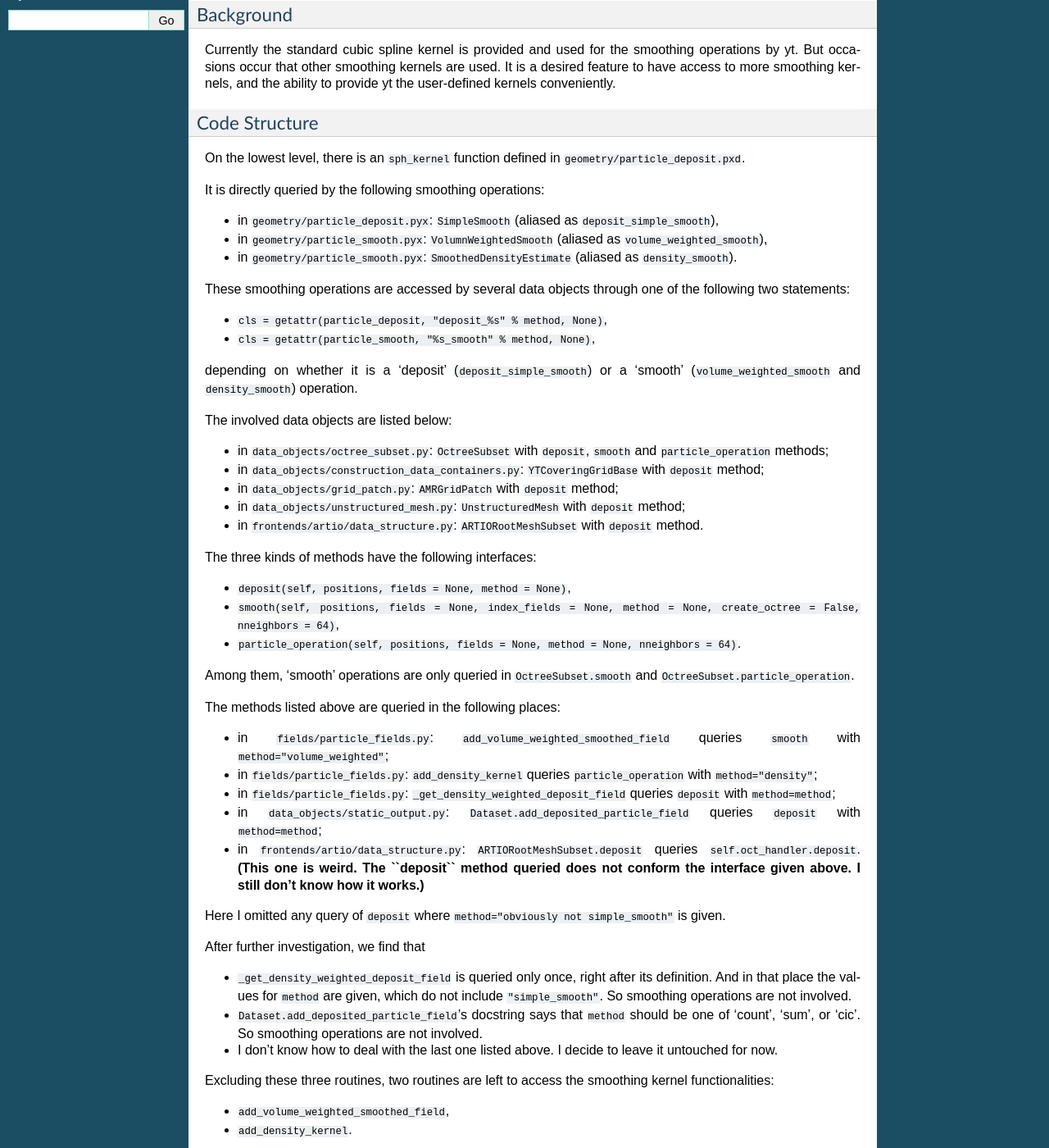
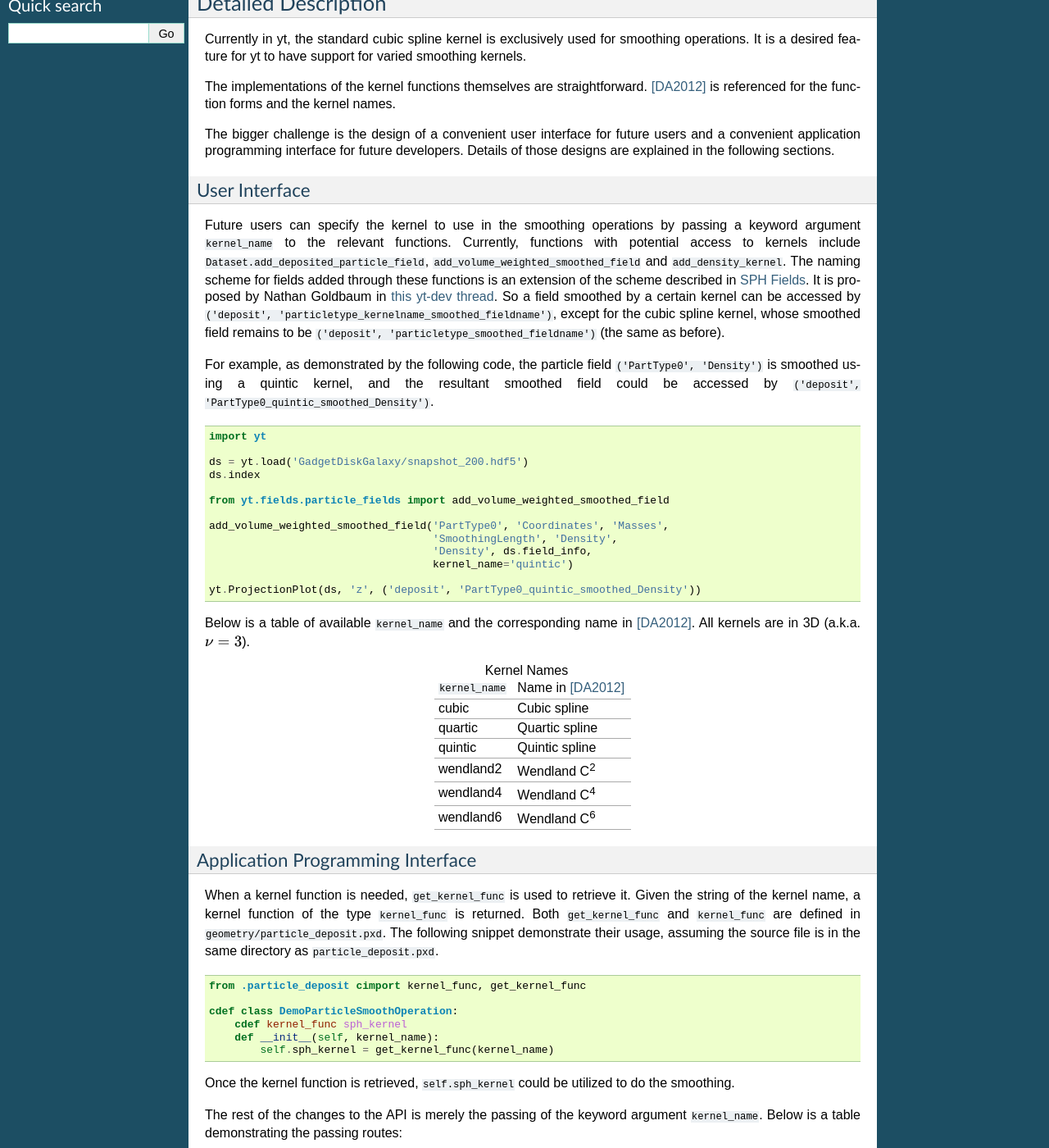
Before and after one commit to yt-project/ytep, a Sphinx documentation site: the page built from source/YTEPs/YTEP-0024.rst, in a window 1280 px wide and 1400 px high, scrolled down 512 px. Shown: the whole window at 82% size. Built offline with Sphinx 7.4.7, drawn with Linux system fonts in a browser that asks for light colours; formulas are drawn with MathJax 3; some of the changed text lies outside the part shown.

Commit message:
update YTEP-0024

```diff
--- a/source/YTEPs/YTEP-0024.rst
+++ b/source/YTEPs/YTEP-0024.rst
@@ -7,205 +7,188 @@ Abstract
 Created: August 1, 2015
 Author: Bili Dong
 
-This YTEP proposes to add more smoothing kernels besides the current standard
-cubic spline, make them available to the smoothing operations, and create a
-convenient interface for the users to provide their own kernels.
+This YTEP proposes to add alternative smoothing kernels besides the current standard cubic spline one, make them available to the smoothing operations, and define a convenient interface for users to choose among them.
 
 Status
 ------
 
-Proposed
+In Progress
 
 Project Management Links
 ------------------------
 
-  * `Discussion on yt-dev
+  * `yt-dev thread
     <http://lists.spacepope.org/pipermail/yt-dev-spacepope.org/2015-July/019477.html>`_
-  * `Pull request #1670
+  * `yt PR #1670
     <https://bitbucket.org/yt_analysis/yt/pull-requests/1670/alternative-smoothing-kernels/diff>`_
+  * `yt PR #1712
+    <https://bitbucket.org/yt_analysis/yt/pull-requests/1712/wip-alternative-smoothing-kernels/diff>`_
+  * `ytep PR #53
+    <https://bitbucket.org/yt_analysis/ytep/pull-requests/53/adding-ytep-0024-for-alternative-smoothing/diff>`_
 
 Detailed Description
 --------------------
 
-..
-   Here is where you should write detailed description of what the YTEP proposes.
-   This needs to include:
+Currently in yt, the standard cubic spline kernel is exclusively used for smoothing operations. It is a desired feature for yt to have support for varied smoothing kernels.
 
-   * Background
-   * Nature of the problem
-   * Nature of the solution
-   * How will the solution be implemented
-     * Brief outline of the code needed to implement this
-     * Code examples of using the solution, in appropriate
-     * How will the solution be tested?
-   * What are any stumbling points
-   * What is the proposed method for reaching out to the community about this?
+The implementations of the kernel functions themselves are straightforward. [DA2012]_ is referenced for the function forms and the kernel names.
 
-Background
-++++++++++
+The bigger challenge is the design of a convenient user interface for future users and a convenient application programming interface for future developers. Details of those designs are explained in the following sections.
 
-Currently the standard cubic spline kernel is provided and used for the
-smoothing operations by yt. But occasions occur that other smoothing kernels
-are used. It is a desired feature to have access to more smoothing kernels,
-and the ability to provide yt the user-defined kernels conveniently.
-
-Code Structure
+User Interface
 ++++++++++++++
 
-On the lowest level, there is an ``sph_kernel`` function defined in
-``geometry/particle_deposit.pxd``.
+Future users can specify the kernel to use in the smoothing operations by passing a keyword argument ``kernel_name`` to the relevant functions. Currently, functions with potential access to kernels include ``Dataset.add_deposited_particle_field``, ``add_volume_weighted_smoothed_field`` and ``add_density_kernel``. The naming scheme for fields added through these functions is an extension of the scheme described in `SPH Fields <http://yt-project.org/docs/dev/analyzing/fields.html#sph-fields)>`_. It is proposed by Nathan Goldbaum in `this yt-dev thread <http://lists.spacepope.org/pipermail/yt-dev-spacepope.org/2015-July/019478.html>`_. So a field smoothed by a certain kernel can be accessed by ``('deposit', 'particletype_kernelname_smoothed_fieldname')``, except for the cubic spline kernel, whose smoothed field remains to be ``('deposit', 'particletype_smoothed_fieldname')`` (the same as before).
 
-It is directly queried by the following smoothing operations:
-
-* in ``geometry/particle_deposit.pyx``:
-  ``SimpleSmooth`` (aliased as ``deposit_simple_smooth``),
-* in ``geometry/particle_smooth.pyx``:
-  ``VolumnWeightedSmooth`` (aliased as ``volume_weighted_smooth``),
-* in ``geometry/particle_smooth.pyx``:
-  ``SmoothedDensityEstimate`` (aliased as ``density_smooth``).
-
-These smoothing operations are accessed by several data objects through one of
-the following two statements:
-
-* ``cls = getattr(particle_deposit, "deposit_%s" % method, None)``,
-* ``cls = getattr(particle_smooth, "%s_smooth" % method, None)``,
-
-depending on whether it is a 'deposit' (``deposit_simple_smooth``)
-or a 'smooth' (``volume_weighted_smooth`` and ``density_smooth``)
-operation.
-
-The involved data objects are listed below:
-
-* in ``data_objects/octree_subset.py``:
-  ``OctreeSubset`` with ``deposit``, ``smooth`` and ``particle_operation``
-  methods;
-* in ``data_objects/construction_data_containers.py``:
-  ``YTCoveringGridBase`` with ``deposit`` method;
-* in ``data_objects/grid_patch.py``:
-  ``AMRGridPatch`` with ``deposit`` method;
-* in ``data_objects/unstructured_mesh.py``:
-  ``UnstructuredMesh`` with ``deposit`` method;
-* in ``frontends/artio/data_structure.py``:
-  ``ARTIORootMeshSubset`` with ``deposit`` method.
-
-The three kinds of methods have the following interfaces:
-
-* ``deposit(self, positions, fields = None, method = None)``,
-* ``smooth(self, positions, fields = None, index_fields = None, method = None,
-  create_octree = False, nneighbors = 64)``,
-* ``particle_operation(self, positions, fields = None, method = None,
-  nneighbors = 64)``.
-
-Among them, 'smooth' operations are only queried in ``OctreeSubset.smooth``
-and ``OctreeSubset.particle_operation``.
-
-The methods listed above are queried in the following places:
-
-* in ``fields/particle_fields.py``:
-  ``add_volume_weighted_smoothed_field`` queries ``smooth``
-  with ``method="volume_weighted"``;
-* in ``fields/particle_fields.py``:
-  ``add_density_kernel`` queries ``particle_operation``
-  with ``method="density"``;
-* in ``fields/particle_fields.py``:
-  ``_get_density_weighted_deposit_field`` queries ``deposit``
-  with ``method=method``;
-* in ``data_objects/static_output.py``:
-  ``Dataset.add_deposited_particle_field`` queries ``deposit``
-  with ``method=method``;
-* in ``frontends/artio/data_structure.py``:
-  ``ARTIORootMeshSubset.deposit`` queries ``self.oct_handler.deposit``.
-  **(This one is weird. The ``deposit`` method queried does not conform the
-  interface given above. I still don't know how it works.)**
-
-Here I omitted any query of ``deposit`` where
-``method="obviously not simple_smooth"`` is given.
-
-After further investigation, we find that
-
-* ``_get_density_weighted_deposit_field`` is queried only once, right after its
-  definition. And in that place the values for ``method`` are given, which do
-  not include ``"simple_smooth"``. So smoothing operations are not involved.
-* ``Dataset.add_deposited_particle_field``'s docstring says that ``method``
-  should be one of 'count', 'sum', or 'cic'. So smoothing operations are not
-  involved.
-* I don't know how to deal with the last one listed above. I decide to leave it
-  untouched for now.
-
-Excluding these three routines, two routines are left to access the smoothing
-kernel functionalities:
-
-* ``add_volume_weighted_smoothed_field``,
-* ``add_density_kernel``.
-
-Proposed Changes
-++++++++++++++++
-
-* On the lowest level:
-
-  * Rename ``sph_kernel`` to ``sph_kernel_cubic``.
-  * Define ``sph_kernel_quartic`` and ``sph_kernel_quintic`` as alternative
-    kernel functions.
-  * Define the ``get_kernel_func`` function which return the kernel function
-    when kernel name is provided. The current implementation is shown below,
-    which is not so elegant. There might be better ways.
+For example, as demonstrated by the following code, the particle field ``('PartType0', 'Density')`` is smoothed using a quintic kernel, and the resultant smoothed field could be accessed by ``('deposit', 'PartType0_quintic_smoothed_Density')``.
 
 .. code-block:: python
 
-   cdef inline kernel_func get_kernel_func(str kernel_name):
-       if kernel_name == 'cubic':
-           return sph_kernel_cubic
-       elif kernel_name == 'quartic':
-           return sph_kernel_quartic
-       elif kernel_name == 'quintic':
-           return sph_kernel_quintic
-       else:
-           raise NotImplementedError
+   import yt
 
-* For the smoothing operations:
+   ds = yt.load('GadgetDiskGalaxy/snapshot_200.hdf5')
+   ds.index
 
-  * Add the argument ``kernel_name`` to ``ParticleDepositOperation.__init__``
-    and ``ParticleSmoothOperation.__init__``.
-  * Add a member ``sph_kernel`` to ``ParticleDepositOperation``
-    and ``ParticleSmoothOperation``, which is initialized according to
-    ``kernel_name``.
-  * Substitute the plain ``sph_kernel`` by ``self.sph_kernel``.
+   from yt.fields.particle_fields import add_volume_weighted_smoothed_field
 
-* For the involved data objects:
+   add_volume_weighted_smoothed_field('PartType0', 'Coordinates', 'Masses',
+                                      'SmoothingLength', 'Density',
+                                      'Density', ds.field_info,
+                                      kernel_name='quintic')
 
-  * Change ``deposit(self, positions, fields = None, method = None)``
-    to ``deposit(self, positions, fields = None, method = None, kernel_name = 'cubic')``.
-  * Change ``smooth(self, positions, fields = None, index_fields = None, method = None, create_octree = False, nneighbors = 64)``
-    to ``smooth(self, positions, fields = None, index_fields = None, method = None, create_octree = False, nneighbors = 64, kernel_name = 'cubic')``.
-  * Change ``particle_operation(self, positions, fields = None, method = None, nneighbors = 64)``
-    to ``particle_operation(self, positions, fields = None, method = None, nneighbors = 64, kernel_name = 'cubic')``
-  * Add an additional argument ``kernel_name`` to the corresponding ``cls``
-    when it is called.
+   yt.ProjectionPlot(ds, 'z', ('deposit', 'PartType0_quintic_smoothed_Density'))
 
-* For the two main routines:
+Below is a table of available ``kernel_name`` and the corresponding name in [DA2012]_. All kernels are in 3D (a.k.a. :math:`\nu = 3`).
 
-  * Add an additional argument ``kernel_name`` to the routine.
-  * Change the ``field_name`` according to Nathan's suggetion as discussed on `yt-dev <http://lists.spacepope.org/pipermail/yt-dev-spacepope.org/2015-July/019478.html>`_.
-  * Add the keyword argument ``kernel_name=kernel_name`` to the corresponding
-    smoothing operation method.
+.. list-table:: Kernel Names
 
-Issues
-++++++
+   * - ``kernel_name``
+     - Name in [DA2012]_
+   * - cubic
+     - Cubic spline
+   * - quartic
+     - Quartic spline
+   * - quintic
+     - Quintic spline
+   * - wendland2
+     - Wendland C\ :sup:`2`
+   * - wendland4
+     - Wendland C\ :sup:`4`
+   * - wendland6
+     - Wendland C\ :sup:`6`
 
-* I'm still wondering if the kernels should be normalized.
-* It seems to me that ``deposit_simple_smooth`` is never used.
-* There's an issue with ARTIO frontend mentioned above. Also related to this is
-  that I changed part of ARTIO frontend's code. But maybe I shouldn't do that.
-* Should come up with a way to test the code.
-* The functionality for user-defined kernels is to be added.
+Application Programming Interface
++++++++++++++++++++++++++++++++++
 
+When a kernel function is needed, ``get_kernel_func`` is used to retrieve it. Given the string of the kernel name, a kernel function of the type ``kernel_func`` is returned. Both ``get_kernel_func`` and ``kernel_func`` are defined in ``geometry/particle_deposit.pxd``. The following snippet demonstrate their usage, assuming the source file is in the same directory as ``particle_deposit.pxd``.
+
+.. code-block:: cython
+
+   from .particle_deposit cimport kernel_func, get_kernel_func
+
+   cdef class DemoParticleSmoothOperation:
+       cdef kernel_func sph_kernel
+       def __init__(self, kernel_name):
+           self.sph_kernel = get_kernel_func(kernel_name)
+
+Once the kernel function is retrieved, ``self.sph_kernel`` could be utilized to do the smoothing.
+
+The rest of the changes to the API is merely the passing of the keyword argument ``kernel_name``. Below is a table demonstrating the passing routes:
+
+.. list-table:: Passing of ``kernel_name`` through Methods (or Functions)
+   :widths: 1 13 3 10
+
+   * - #
+     - Method
+     - Pass to [#pass]_
+     - File Path
+   * - 1
+     - ``SimpleSmooth`` (aliased as ``deposit_simple_smooth``) [#cls]_
+     -
+     - ``yt/geometry/particle_deposit.pyx``
+   * - 2
+     - ``VolumeWeightedSmooth`` (aliased as ``volume_weighted_smooth``) [#cls]_
+     -
+     - ``yt/geometry/particle_smooth.pyx``
+   * - 3
+     - ``SmoothedDensityEstimate`` (aliased as ``density_smooth``) [#cls]_
+     -
+     - ``yt/geometry/particle_smooth.pyx``
+   * -
+     -
+     -
+     -
+   * - 4
+     - ``ARTIORootMeshSubset.deposit``
+     - 1
+     - ``yt/frontends/artio/data_structures.py``
+   * - 5
+     - ``YTCoveringGridBase.deposit``
+     - 1
+     - ``yt/data_objects/construction_data_containers.py``
+   * - 6
+     - ``AMRGridPatch.deposit``
+     - 1
+     - ``yt/data_objects/grid_patch.py``
+   * - 7
+     - ``UnstructuredMesh.deposit``
+     - 1
+     - ``yt/data_objects/unstructured_mesh.py``
+   * - 8
+     - ``OctreeSubset.deposit``
+     - 1
+     - ``yt/data_objects/octree_subset.py``
+   * - 9
+     - ``OctreeSubset.smooth``
+     - 2, 3
+     - ``yt/data_objects/octree_subset.py``
+   * - 10
+     - ``OctreeSubset.particle_operation``
+     - 2, 3
+     - ``yt/data_objects/octree_subset.py``
+   * -
+     -
+     -
+     -
+   * - 11
+     - ``Dataset.add_deposited_particle_field``
+     - 4 - 8
+     - ``yt/data_objects/static_output.py``
+   * - 12
+     - ``add_volume_weighted_smoothed_field``
+     - 9
+     - ``yt/fields/particle_fields.py``
+   * - 13
+     - ``add_density_kernel``
+     - 10
+     - ``yt/fields/particle_fields.py``
+
+.. [#pass] This column means that ``kernel_name`` could **potentially** be passed to 'Pass to', depending on another parameter ``method``.
+.. [#cls] When a class is given, its ``__init__`` method is meant.
+
+To demonstrate how 4 - 10 utilize 1 - 3, the main structure of the ``smooth`` method is shown below (irrelevant parts and function parameters are ignored; ``deposit`` and ``particle_operation`` are similar).
+
+.. code-block:: python
+
+   def smooth(self, method = None, kernel_name = 'cubic', ...):
+       cls = getattr(particle_smooth, "%s_smooth" % method, None)
+       op = cls(..., kernel_name)
+
+``op`` is used for the actual smoothing operations thereafter.
+
+For 11 - 13, they simply call the dataset's ``deposit``, ``smooth`` or ``particle_operation`` method to get the smoothing operations done.
+
+References
+++++++++++
+
+.. [DA2012] Dehnen, Walter, and Hossam Aly. "Improving convergence in smoothed particle hydrodynamics simulations without pairing instability." Monthly Notices of the Royal Astronomical Society 425.2 (2012): 1068-1082. http://adsabs.harvard.edu/abs/2012MNRAS.425.1068D
 
 Backwards Compatibility
 -----------------------
 
-(TBD)
+New functionalities are accessed by the optional keyword argument ``kernel_name``, so current codes' behavior won't change.
 
 Alternatives
 ------------
 
-(TBD)
+None.
```
